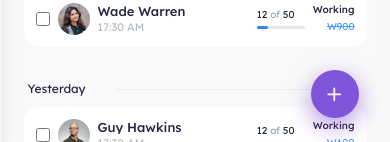
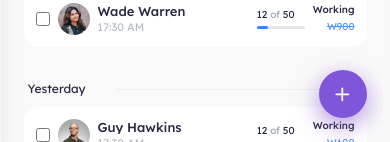
Before and after one commit to developerimamhn/zog, a React (Vite) app: page / in a window 390 px wide. Shown: the part 702-844 px from the top of the page. Built offline with nearby package versions, Linux system fonts and the light colour scheme.

Commit message:
final fixarea

```diff
--- a/src/components/OrderDashboard.jsx
+++ b/src/components/OrderDashboard.jsx
@@ -451,16 +451,18 @@ export default function OrderDashboard() {
       </div>
 
       {/* FAB (Only for mobile) */}
+      <div className="flex md:hidden sticky bottom-6 justify-end z-20">
         <button
           onClick={() => navigate('/add-link')}
-        className="flex md:hidden fixed bottom-6 right-6 w-12 h-12 border-[#885AC2] bg-[#7F56DA] rounded-full items-center justify-center z-20 backdrop-blur-[9.14px]"
+          className="w-12 h-12 border-[#885AC2] bg-[#7F56DA] rounded-full flex items-center justify-center backdrop-blur-[9.14px]"
           style={{ boxShadow: '0 8px 24px rgba(133, 79, 202, 0.6)' }}
         >
           <svg width="21" height="21" viewBox="0 0 21 21" fill="none" xmlns="http://www.w3.org/2000/svg">
-          <path d="M10.2858 4.28574V16.2857" stroke="white" stroke-width="1.71429" stroke-linecap="round" stroke-linejoin="round" />
-          <path d="M4.28577 10.2858H16.2858" stroke="white" stroke-width="1.71429" stroke-linecap="round" stroke-linejoin="round" />
+            <path d="M10.2858 4.28574V16.2857" stroke="white" strokeWidth="1.71429" strokeLinecap="round" strokeLinejoin="round" />
+            <path d="M4.28577 10.2858H16.2858" stroke="white" strokeWidth="1.71429" strokeLinecap="round" strokeLinejoin="round" />
           </svg>
         </button>
       </div>
+    </div>
   );
 }
```
Lines whose indentation alone changed are shown as unchanged.
